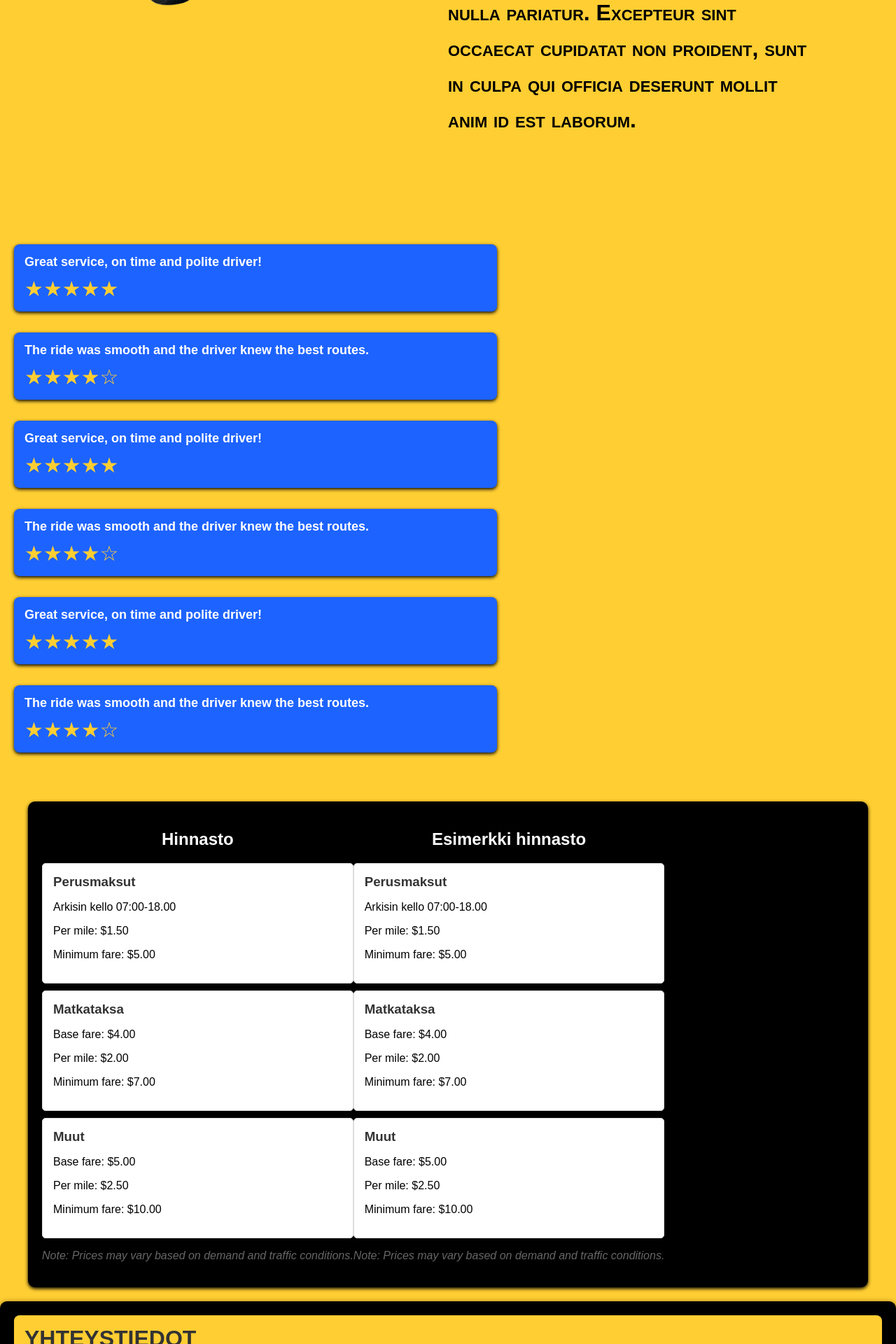
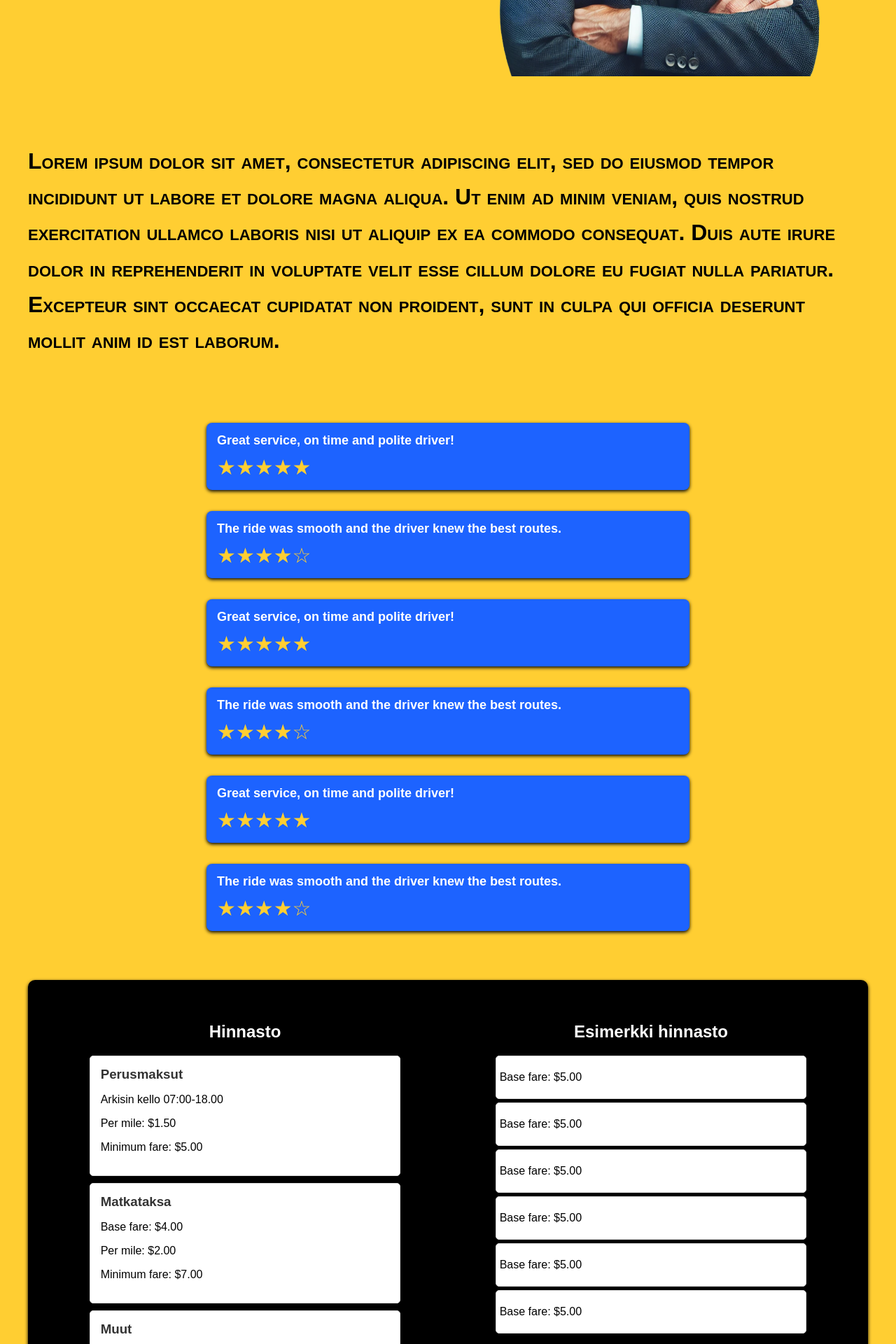
Before and after one commit to anttont/TaxiWebsite, a React (Vite) app in the folder taksi-project/: page / in a window 1280 px wide. Shown: the part 600-2520 px from the top of the page at 70% size. Built offline with nearby package versions, Linux system fonts and the light colour scheme.

Commit message:
Kari added
Picture of Kari. Placeholder AI image.

```diff
--- a/taksi-project/src/components/About/About.css
+++ b/taksi-project/src/components/About/About.css
@@ -1,5 +1,5 @@
 /* About.css */
-.about-container {
+.about-image-container {
     display: flex;               /* Enable flexbox for side-by-side layout */
     align-items: center;          /* Vertically center the image and text */
     padding: 20px;                /* Add some padding */
@@ -13,7 +13,7 @@
   .about-text {
     flex: 1;                      /* The image will take up one part of the width */
     margin-right: 20px;
-    padding: 80px;           /* Space between the image and the text */
+    padding: 40px;           /* Space between the image and the text */
   }
 
   .about-image img {
--- a/taksi-project/src/components/About/About.jsx
+++ b/taksi-project/src/components/About/About.jsx
@@ -1,20 +1,30 @@
 import React from 'react';
 import './About.css';
 import skoda_placeholder from '/src/assets/images/skoda_transparent.png';
+import kari from '/src/assets/images/fakekaritransparent.png';
 
 const About = () => {
   return (
     <div className='about-container'>
+
+<div className='about-image-container'>
       <div className="about-image">
         <img src={skoda_placeholder} alt="skoda" />
       </div>
-      <div className="about-text">
+      <div className="about-image">
+        <img src={kari} alt="kari" />
+      </div>
+
+    </div>
+
+    <div className="about-text">
       <p>
         Lorem ipsum dolor sit amet, consectetur adipiscing elit, sed do eiusmod tempor incididunt ut labore et dolore magna aliqua. Ut enim ad minim veniam, quis nostrud exercitation ullamco laboris nisi ut aliquip ex ea commodo consequat. Duis aute irure dolor in reprehenderit in voluptate velit esse cillum dolore eu fugiat nulla pariatur. Excepteur sint occaecat cupidatat non proident, sunt in culpa qui officia deserunt mollit anim id est laborum.
       </p>
       </div>
 
     </div>
+
   );
 };
 
--- a/taksi-project/src/components/Navbar/Navbar.css
+++ b/taksi-project/src/components/Navbar/Navbar.css
@@ -10,7 +10,7 @@ body {
   align-items: center;
   padding: 1rem 4rem;
   background-color: #000000;
-  position: fixed;
+
   top: 0;
   left: 0;
   width: 100%;
--- a/taksi-project/src/components/Pricing/Pricing.css
+++ b/taksi-project/src/components/Pricing/Pricing.css
@@ -10,7 +10,13 @@
     box-shadow: 0 2px 5px rgba(0, 0, 0, 1);
   }
 
+  .example-container {
+      margin: 20px auto;
+  }
 
+  .pricing-container {
+    margin: 20px auto;
+}
 
   h2 {
     text-align: center; /* Center the title */
@@ -26,6 +32,14 @@
     background-color: white; /* White background for items */
   }
 
+  .example-item {
+    border: 1px solid #ddd; /* Light border for each pricing item */
+    border-radius: 5px; /* Rounded corners for items */
+    padding: 5px; /* Padding inside each item */
+    margin: 5px 0; /* Margin between items */
+    background-color: white; /* White background for items */
+  }
+
   .pricing-item h3 {
     margin: 0; /* Remove default margin */
     color: #333; /* Darker color for the service name */
--- a/taksi-project/src/components/Pricing/Pricing.jsx
+++ b/taksi-project/src/components/Pricing/Pricing.jsx
@@ -30,23 +30,23 @@ const Pricing = () => {
     </div>
     <div className="example-container">
     <h2>Esimerkki hinnasto</h2>
-    <div className="pricing-item">
-      <h3>Perusmaksut</h3>
-      <p>Arkisin kello 07:00-18.00 </p>
-      <p>Per mile: $1.50</p>
-      <p>Minimum fare: $5.00</p>
+    <div className="example-item">
+        <p>Base fare: $5.00</p>
     </div>
-    <div className="pricing-item">
-      <h3>Matkataksa</h3>
-      <p>Base fare: $4.00</p>
-      <p>Per mile: $2.00</p>
-      <p>Minimum fare: $7.00</p>
+    <div className="example-item">
+        <p>Base fare: $5.00</p>
     </div>
-    <div className="pricing-item">
-      <h3>Muut</h3>
-      <p>Base fare: $5.00</p>
-      <p>Per mile: $2.50</p>
-      <p>Minimum fare: $10.00</p>
+    <div className="example-item">
+    <   p>Base fare: $5.00</p>
+    </div>
+    <div className="example-item">
+        <p>Base fare: $5.00</p>
+    </div>
+    <div className="example-item">
+        <p>Base fare: $5.00</p>
+    </div>
+    <div className="example-item">
+    <   p>Base fare: $5.00</p>
     </div>
 
 
--- a/taksi-project/src/components/Reviews/Reviews.css
+++ b/taksi-project/src/components/Reviews/Reviews.css
@@ -3,7 +3,7 @@
   display: flex;
   flex-direction: row; /* Arrange reviews horizontally */
   flex-wrap: wrap; /* Wrap reviews to next row if they overflow */
-  justify-content: space-between; /* Distribute evenly with space between */
+  justify-content: space-around; /* Distribute evenly with space between */
   align-items: flex-start; /* Align to the top of the container */
   padding: 20px;
 }
```
Also changed, not shown: taksi-project/src/assets/images/fakekaritransparent.png (added).
